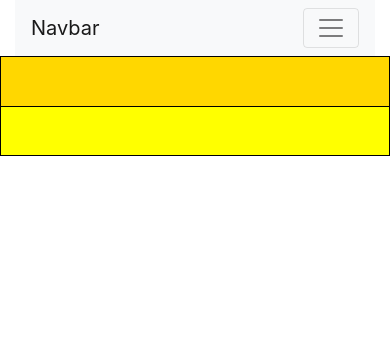
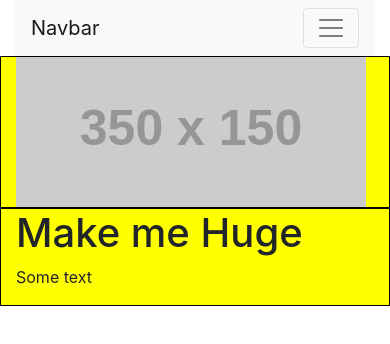
Before and after one commit to gillesleroy/bootstrap-stuff, a plain HTML site: page index.html in a window 390 px wide. Drawn offline with nearby package versions, Linux system fonts and the light colour scheme; placeholder pictures from the web are drawn by us.

```diff
--- a/assets/style.css
+++ b/assets/style.css
@@ -1,7 +1,7 @@
 .yellow {
 
  border: 1px solid black;
-height: 50px;
+/* height: 50px; */
 background-color: yellow;
 }
 
@@ -21,7 +21,7 @@ background-color: blue;
 
 .gold {
     background-color: gold;
-    height: 50px;
+    /* height: 50px; */
 }
 
 @media (width: 400px) {
--- a/index.html
+++ b/index.html
@@ -53,13 +53,19 @@
 
     <div class="container">
     <div class="row">
-        <div class="col col-md-3 col-lg-12 yellow">
+        <!-- <div class="col col-md-3 col-lg-12 yellow">
             <div class="row">
                 <div class="col gold"></div>
                 <div class="col gold"></div>
             </div>
+        </div> -->
+        <div class="col-lg-4 yellow">
+            <img src="https://via.placeholder.com/350x150" alt="">
         </div>
-        <div class="col-lg-8 yellow"></div>
+        <div class="col-lg-8 yellow">
+            <h1>Make me Huge</h1>
+            <p>Some text</p>
+        </div>
         <!-- <div class=" col col-md-3 col-lg-12 red"></div>
         <div class=" col col-md-3 col-lg-12 blue"></div>
         <div class=" col col-md-3 col-lg-12 yellow"></div>
```
